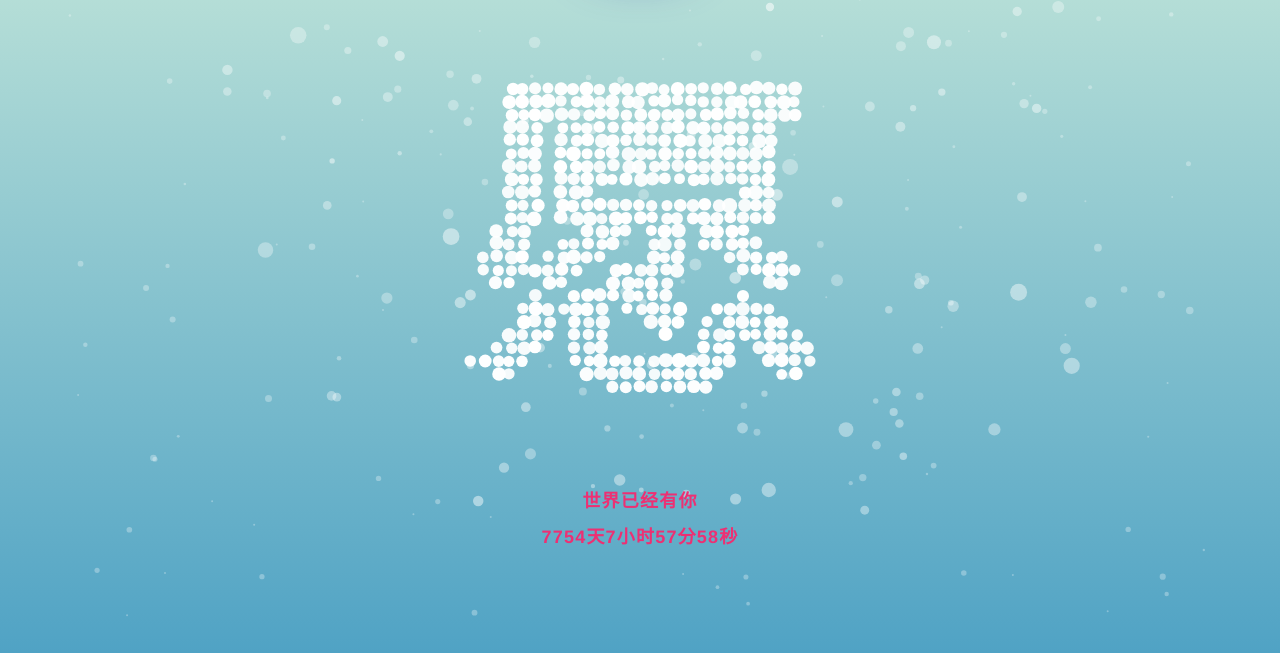
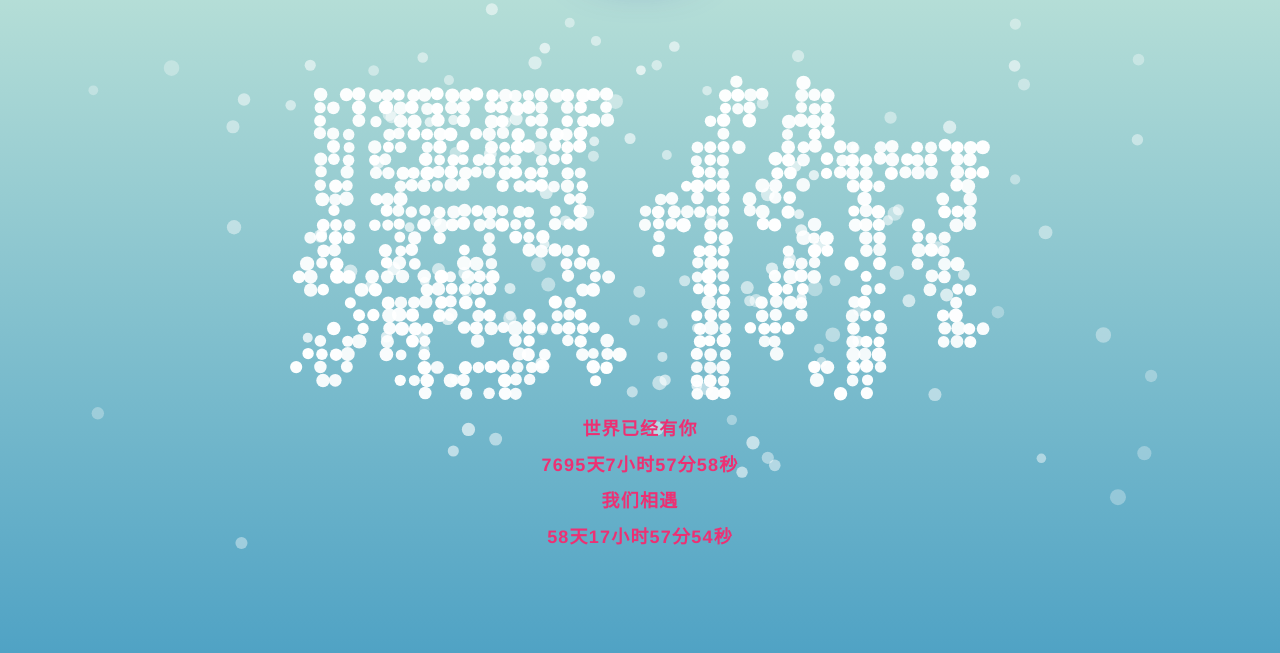
Before and after one commit to ShawnJim/happy-birthday, a plain HTML site: page index.html in a window 1280 px wide. Shown: the part 147-800 px from the top of the page. Drawn offline with Linux system fonts and the light colour scheme.

Commit message:
update index.html

```diff
--- a/birthdayIndex.html
+++ b/index.html
@@ -95,11 +95,15 @@
     世界已经有你
     <br/>
     <span id="span_dt_dt"></span>
+    <br/>
+    我们相遇
+    <br/>
+    <span id="span_meet_dt_dt"></span>
 </p>
 <script language="javascript">
     function show_date_time() {
         window.setTimeout("show_date_time()", 1000);
-        BirthDay = new Date("09/11/1998 00:00:00");//这个日期是可以修改的
+        BirthDay = new Date("11/09/1998 00:00:00");//这个日期是可以修改的
         today = new Date();
         timeold = (today.getTime() - BirthDay.getTime());
         sectimeold = timeold / 1000
@@ -114,7 +118,26 @@
         seconds = Math.floor((e_minsold - minsold) * 60);
         span_dt_dt.innerHTML = daysold + "天" + hrsold + "小时" + minsold + "分" + seconds + "秒";
     }
+    function show_meet_date_time() {
+      window.setTimeout("show_date_time()", 1000);
+      //时间统计
+      meetTime = new Date("10/06/2019 14:00:00");
+      today = new Date();
+      timeold = (today.getTime() - meetTime.getTime());
+      sectimeold = timeold / 1000
+      secondsold = Math.floor(sectimeold);
+      msPerDay = 24 * 60 * 60 * 1000
+      e_daysold = timeold / msPerDay
+      daysold = Math.floor(e_daysold);
+      e_hrsold = (e_daysold - daysold) * 24;
+      hrsold = Math.floor(e_hrsold);
+      e_minsold = (e_hrsold - hrsold) * 60;
+      minsold = Math.floor((e_hrsold - hrsold) * 60);
+      seconds = Math.floor((e_minsold - minsold) * 60);
+      span_meet_dt_dt.innerHTML = daysold + "天" + hrsold + "小时" + minsold + "分" + seconds + "秒";
+    }
     show_date_time();
+    show_meet_date_time();
 </script>
 <script>
     var S = {
@@ -122,7 +145,8 @@
             S.Drawing.init('.canvas');
             document.body.classList.add('body--ready');
             //想说的话
-            S.UI.simulate("笨丫头|生日快乐呦|愿|#countdown 3|#rectangle 15x15|#circle 12 |#time");
+          /*#countdown 4|#rectangle 15x15|#circle 12*/
+            S.UI.simulate("笨丫头|生日快乐呀|愿你|无所谓风雨|考研顺利上岸|爱你的|小小开发仔|#time");
             S.Drawing.loop(function () {
                 S.Shape.render();
             });
@@ -138,7 +162,7 @@
                 window.oRequestAnimationFrame ||
                 window.msRequestAnimationFrame ||
                 function (callback) {
-                    window.setTimeout(callback, 1000 / 60);
+                    window.setTimeout(callback, 5000/60);
                 };
         return {
             init: function (el) {
```
